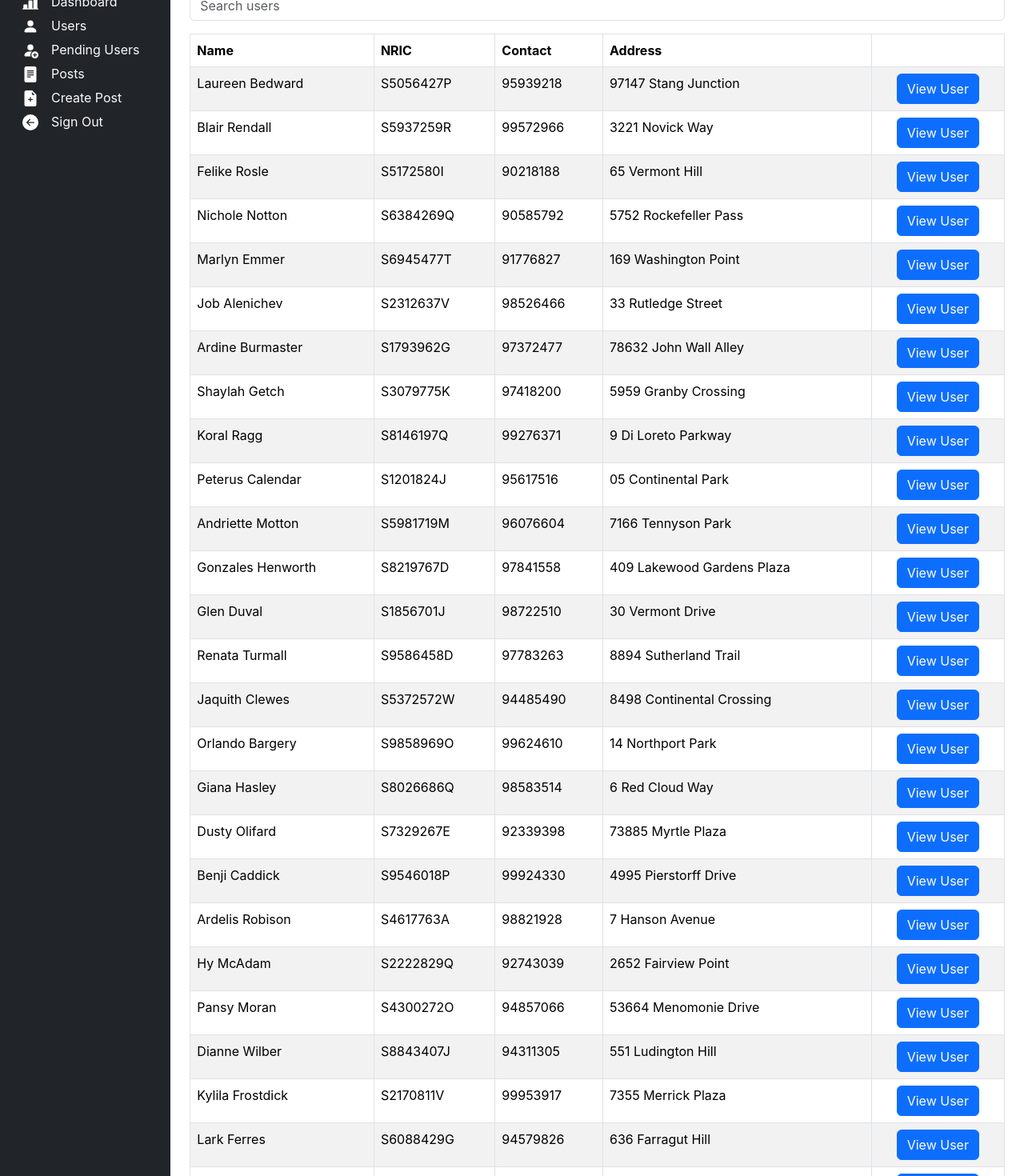
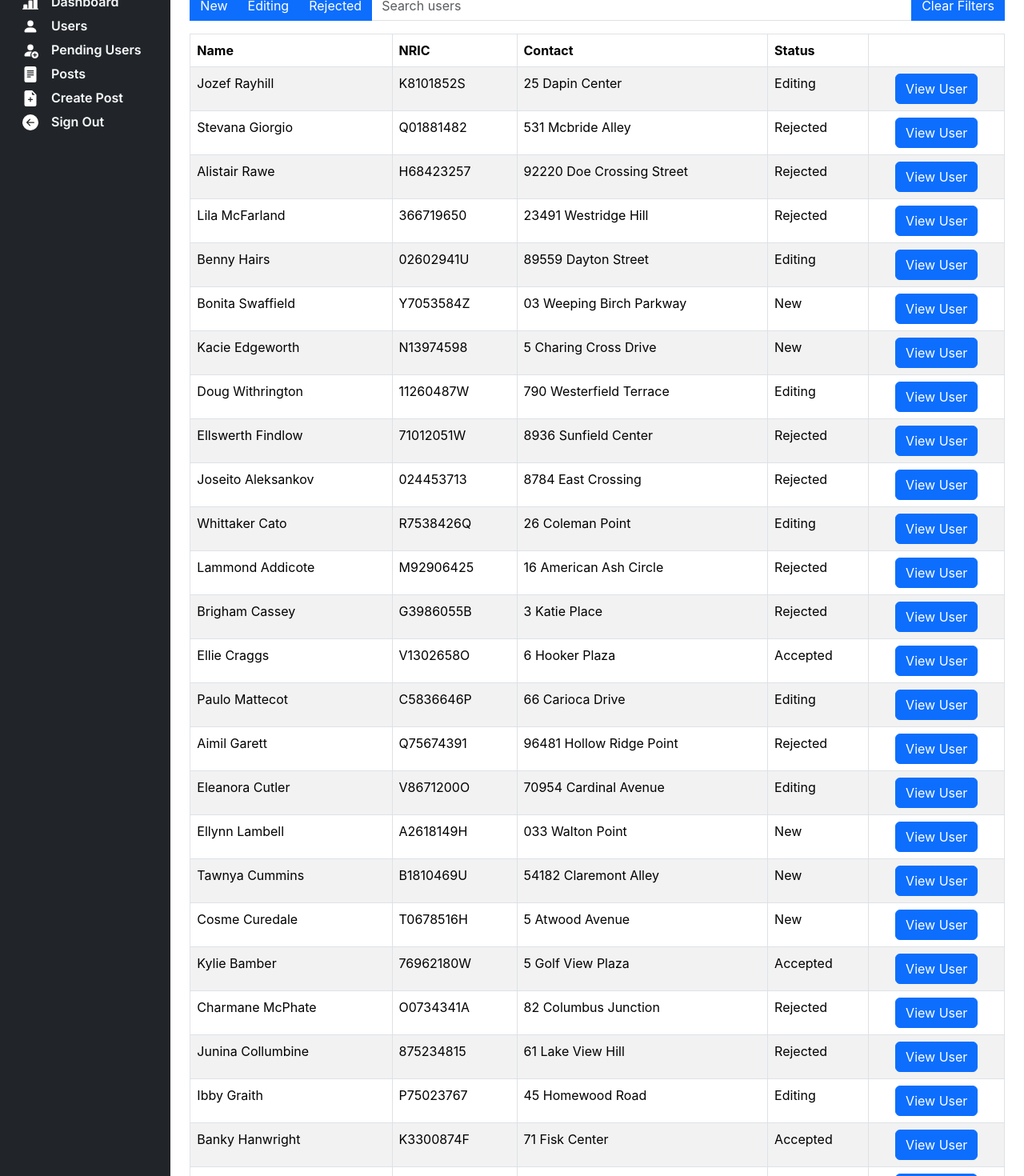
Before and after one commit to ljlimjk10/lums-onboarding-fe, a React (Create React App) app: page / in a window 1280 px wide. Shown: the part 100-1570 px from the top of the page at 80% size. Built offline with nearby package versions, Linux system fonts and the light colour scheme.

Commit message:
deleted 1 line and changed index.html

```diff
--- a/src/App.js
+++ b/src/App.js
@@ -18,9 +18,9 @@
 		<Container fluid className="min-vh-100">
 			<Row>
 				<Sidebar />
-				<UserTable />
+				{/* <UserTable /> */}
 
-				{/* <PendingUsers /> */}
+				<PendingUsers />
 
 
 
--- a/src/components/Sidebar/Sidebar.js
+++ b/src/components/Sidebar/Sidebar.js
@@ -1,4 +1,3 @@
-
 import React from "react";
 import {
 	BarChartLineFill,
--- a/src/components/Table/PendingUsers.js
+++ b/src/components/Table/PendingUsers.js
@@ -34,16 +34,10 @@
                 New
               </Button>
               <Button
-                variant={selectedStatus === 'Pending' ? 'info' : 'primary'}
-                onClick={() => setSelectedStatus('Pending')}
+                variant={selectedStatus === 'Editing' ? 'info' : 'primary'}
+                onClick={() => setSelectedStatus('Editing')}
               >
-                Pending
-              </Button>
-              <Button
-                variant={selectedStatus === 'Modified' ? 'info' : 'primary'}
-                onClick={() => setSelectedStatus('Modified')}
-              >
-                Modified
+                Editing
               </Button>
               <Button
                 variant={selectedStatus === 'Rejected' ? 'info' : 'primary'}
@@ -60,6 +54,7 @@
             <Button
               variant="primary"
               onClick={clearFilters}
+              style={{ borderRadius: 0 }}
             >
               Clear Filters
             </Button>
--- a/src/components/Table/data.js
+++ b/src/components/Table/data.js
@@ -1,331 +1,331 @@
 export const data = [{
   "id": 1,
-  "Name": "Laureen Bedward",
-  "NRIC": "S5056427P",
-  "Address": "97147 Stang Junction",
-  "Contact": "95939218",
-  "Telegram": "jzdvbfgxh",
-  "Driver License": "http://dummyimage.com/128x100.png/dddddd/000000",
-  "Certifications": "http://dummyimage.com/135x100.png/dddddd/000000",
-  "Identification Photo": "http://dummyimage.com/214x100.png/5fa2dd/ffffff",
-  "Status": "Pending"
+  "Name": "Jozef Rayhill",
+  "NRIC": "K8101852S",
+  "Address": "25 Dapin Center",
+  "Contact": "63837130",
+  "Telegram": "ulxymmp",
+  "Driver License": "http://dummyimage.com/239x100.png/dddddd/000000",
+  "Certifications": "http://dummyimage.com/218x100.png/ff4444/ffffff",
+  "Identification Photo": "http://dummyimage.com/152x100.png/ff4444/ffffff",
+  "Status": "Editing"
 }, {
   "id": 2,
-  "Name": "Blair Rendall",
-  "NRIC": "S5937259R",
-  "Address": "3221 Novick Way",
-  "Contact": "99572966",
-  "Telegram": "rshohnjet",
-  "Driver License": "http://dummyimage.com/137x100.png/dddddd/000000",
-  "Certifications": "http://dummyimage.com/143x100.png/ff4444/ffffff",
-  "Identification Photo": "http://dummyimage.com/173x100.png/ff4444/ffffff",
-  "Status": "New"
+  "Name": "Stevana Giorgio",
+  "NRIC": "Q01881482",
+  "Address": "531 Mcbride Alley",
+  "Contact": "00375509",
+  "Telegram": "hqhbnoz",
+  "Driver License": "http://dummyimage.com/229x100.png/5fa2dd/ffffff",
+  "Certifications": "http://dummyimage.com/126x100.png/5fa2dd/ffffff",
+  "Identification Photo": "http://dummyimage.com/190x100.png/5fa2dd/ffffff",
+  "Status": "Rejected"
 }, {
   "id": 3,
-  "Name": "Felike Rosle",
-  "NRIC": "S5172580I",
-  "Address": "65 Vermont Hill",
-  "Contact": "90218188",
-  "Telegram": "onrfnpspr",
-  "Driver License": "http://dummyimage.com/167x100.png/5fa2dd/ffffff",
-  "Certifications": "http://dummyimage.com/233x100.png/cc0000/ffffff",
-  "Identification Photo": "http://dummyimage.com/150x100.png/ff4444/ffffff",
-  "Status": "New"
+  "Name": "Alistair Rawe",
+  "NRIC": "H68423257",
+  "Address": "92220 Doe Crossing Street",
+  "Contact": "51650184",
+  "Telegram": "jhzlrka",
+  "Driver License": "http://dummyimage.com/109x100.png/cc0000/ffffff",
+  "Certifications": "http://dummyimage.com/142x100.png/5fa2dd/ffffff",
+  "Identification Photo": "http://dummyimage.com/109x100.png/ff4444/ffffff",
+  "Status": "Rejected"
 }, {
   "id": 4,
-  "Name": "Nichole Notton",
-  "NRIC": "S6384269Q",
-  "Address": "5752 Rockefeller Pass",
-  "Contact": "90585792",
-  "Telegram": "cyupphsvi",
-  "Driver License": "http://dummyimage.com/162x100.png/cc0000/ffffff",
-  "Certifications": "http://dummyimage.com/237x100.png/5fa2dd/ffffff",
-  "Identification Photo": "http://dummyimage.com/237x100.png/dddddd/000000",
-  "Status": "New"
+  "Name": "Lila McFarland",
+  "NRIC": "366719650",
+  "Address": "23491 Westridge Hill",
+  "Contact": "45401761",
+  "Telegram": "jllzreu",
+  "Driver License": "http://dummyimage.com/232x100.png/cc0000/ffffff",
+  "Certifications": "http://dummyimage.com/116x100.png/ff4444/ffffff",
+  "Identification Photo": "http://dummyimage.com/190x100.png/5fa2dd/ffffff",
+  "Status": "Rejected"
 }, {
   "id": 5,
-  "Name": "Marlyn Emmer",
-  "NRIC": "S6945477T",
-  "Address": "169 Washington Point",
-  "Contact": "91776827",
-  "Telegram": "ynoktegqa",
-  "Driver License": "http://dummyimage.com/189x100.png/ff4444/ffffff",
-  "Certifications": "http://dummyimage.com/113x100.png/5fa2dd/ffffff",
-  "Identification Photo": "http://dummyimage.com/212x100.png/ff4444/ffffff",
-  "Status": "Modified"
+  "Name": "Benny Hairs",
+  "NRIC": "02602941U",
+  "Address": "89559 Dayton Street",
+  "Contact": "72698680",
+  "Telegram": "mgzndbp",
+  "Driver License": "http://dummyimage.com/131x100.png/dddddd/000000",
+  "Certifications": "http://dummyimage.com/239x100.png/cc0000/ffffff",
+  "Identification Photo": "http://dummyimage.com/190x100.png/dddddd/000000",
+  "Status": "Editing"
 }, {
   "id": 6,
-  "Name": "Job Alenichev",
-  "NRIC": "S2312637V",
-  "Address": "33 Rutledge Street",
-  "Contact": "98526466",
-  "Telegram": "mglspeuhu",
-  "Driver License": "http://dummyimage.com/147x100.png/5fa2dd/ffffff",
-  "Certifications": "http://dummyimage.com/200x100.png/5fa2dd/ffffff",
-  "Identification Photo": "http://dummyimage.com/195x100.png/dddddd/000000",
+  "Name": "Bonita Swaffield",
+  "NRIC": "Y7053584Z",
+  "Address": "03 Weeping Birch Parkway",
+  "Contact": "02350674",
+  "Telegram": "bkmdcns",
+  "Driver License": "http://dummyimage.com/125x100.png/dddddd/000000",
+  "Certifications": "http://dummyimage.com/181x100.png/cc0000/ffffff",
+  "Identification Photo": "http://dummyimage.com/142x100.png/ff4444/ffffff",
   "Status": "New"
 }, {
   "id": 7,
-  "Name": "Ardine Burmaster",
-  "NRIC": "S1793962G",
-  "Address": "78632 John Wall Alley",
-  "Contact": "97372477",
-  "Telegram": "ddpzjdxqu",
-  "Driver License": "http://dummyimage.com/122x100.png/5fa2dd/ffffff",
-  "Certifications": "http://dummyimage.com/173x100.png/5fa2dd/ffffff",
-  "Identification Photo": "http://dummyimage.com/140x100.png/cc0000/ffffff",
-  "Status": "Pending"
+  "Name": "Kacie Edgeworth",
+  "NRIC": "N13974598",
+  "Address": "5 Charing Cross Drive",
+  "Contact": "44924643",
+  "Telegram": "cobksfg",
+  "Driver License": "http://dummyimage.com/197x100.png/5fa2dd/ffffff",
+  "Certifications": "http://dummyimage.com/173x100.png/cc0000/ffffff",
+  "Identification Photo": "http://dummyimage.com/221x100.png/5fa2dd/ffffff",
+  "Status": "New"
 }, {
   "id": 8,
-  "Name": "Shaylah Getch",
-  "NRIC": "S3079775K",
-  "Address": "5959 Granby Crossing",
-  "Contact": "97418200",
-  "Telegram": "vqtuybvgm",
-  "Driver License": "http://dummyimage.com/177x100.png/dddddd/000000",
-  "Certifications": "http://dummyimage.com/146x100.png/cc0000/ffffff",
-  "Identification Photo": "http://dummyimage.com/132x100.png/5fa2dd/ffffff",
-  "Status": "Modified"
+  "Name": "Doug Withrington",
+  "NRIC": "11260487W",
+  "Address": "790 Westerfield Terrace",
+  "Contact": "10463645",
+  "Telegram": "dptwzyi",
+  "Driver License": "http://dummyimage.com/132x100.png/ff4444/ffffff",
+  "Certifications": "http://dummyimage.com/194x100.png/dddddd/000000",
+  "Identification Photo": "http://dummyimage.com/128x100.png/5fa2dd/ffffff",
+  "Status": "Editing"
 }, {
   "id": 9,
-  "Name": "Koral Ragg",
-  "NRIC": "S8146197Q",
-  "Address": "9 Di Loreto Parkway",
-  "Contact": "99276371",
-  "Telegram": "jfdakthnl",
-  "Driver License": "http://dummyimage.com/138x100.png/5fa2dd/ffffff",
-  "Certifications": "http://dummyimage.com/226x100.png/cc0000/ffffff",
-  "Identification Photo": "http://dummyimage.com/108x100.png/dddddd/000000",
+  "Name": "Ellswerth Findlow",
+  "NRIC": "71012051W",
+  "Address": "8936 Sunfield Center",
+  "Contact": "97917034",
+  "Telegram": "hbvnwpd",
+  "Driver License": "http://dummyimage.com/146x100.png/ff4444/ffffff",
+  "Certifications": "http://dummyimage.com/150x100.png/cc0000/ffffff",
+  "Identification Photo": "http://dummyimage.com/224x100.png/ff4444/ffffff",
+  "Status": "Rejected"
+}, {
+  "id": 10,
+  "Name": "Joseito Aleksankov",
+  "NRIC": "024453713",
+  "Address": "8784 East Crossing",
+  "Contact": "23150846",
+  "Telegram": "uwfidjt",
+  "Driver License": "http://dummyimage.com/114x100.png/dddddd/000000",
+  "Certifications": "http://dummyimage.com/204x100.png/5fa2dd/ffffff",
+  "Identification Photo": "http://dummyimage.com/184x100.png/dddddd/000000",
+  "Status": "Rejected"
+}, {
+  "id": 11,
+  "Name": "Whittaker Cato",
+  "NRIC": "R7538426Q",
+  "Address": "26 Coleman Point",
+  "Contact": "05807386",
+  "Telegram": "eeewyyl",
+  "Driver License": "http://dummyimage.com/179x100.png/cc0000/ffffff",
+  "Certifications": "http://dummyimage.com/151x100.png/ff4444/ffffff",
+  "Identification Photo": "http://dummyimage.com/168x100.png/dddddd/000000",
+  "Status": "Editing"
+}, {
+  "id": 12,
+  "Name": "Lammond Addicote",
+  "NRIC": "M92906425",
+  "Address": "16 American Ash Circle",
+  "Contact": "44204687",
+  "Telegram": "dtytpkv",
+  "Driver License": "http://dummyimage.com/227x100.png/5fa2dd/ffffff",
+  "Certifications": "http://dummyimage.com/120x100.png/ff4444/ffffff",
+  "Identification Photo": "http://dummyimage.com/235x100.png/ff4444/ffffff",
+  "Status": "Rejected"
+}, {
+  "id": 13,
+  "Name": "Brigham Cassey",
+  "NRIC": "G3986055B",
+  "Address": "3 Katie Place",
+  "Contact": "96649338",
+  "Telegram": "idobkdy",
+  "Driver License": "http://dummyimage.com/132x100.png/cc0000/ffffff",
+  "Certifications": "http://dummyimage.com/103x100.png/5fa2dd/ffffff",
+  "Identification Photo": "http://dummyimage.com/132x100.png/5fa2dd/ffffff",
+  "Status": "Rejected"
+}, {
+  "id": 14,
+  "Name": "Ellie Craggs",
+  "NRIC": "V1302658O",
+  "Address": "6 Hooker Plaza",
+  "Contact": "70935846",
+  "Telegram": "lncuelw",
+  "Driver License": "http://dummyimage.com/176x100.png/ff4444/ffffff",
+  "Certifications": "http://dummyimage.com/119x100.png/5fa2dd/ffffff",
+  "Identification Photo": "http://dummyimage.com/219x100.png/5fa2dd/ffffff",
+  "Status": "Accepted"
+}, {
+  "id": 15,
+  "Name": "Paulo Mattecot",
+  "NRIC": "C5836646P",
+  "Address": "66 Carioca Drive",
+  "Contact": "61839282",
+  "Telegram": "uwejoik",
+  "Driver License": "http://dummyimage.com/125x100.png/dddddd/000000",
+  "Certifications": "http://dummyimage.com/122x100.png/cc0000/ffffff",
+  "Identification Photo": "http://dummyimage.com/196x100.png/dddddd/000000",
+  "Status": "Editing"
+}, {
+  "id": 16,
+  "Name": "Aimil Garett",
+  "NRIC": "Q75674391",
+  "Address": "96481 Hollow Ridge Point",
+  "Contact": "25938026",
+  "Telegram": "ivwivgg",
+  "Driver License": "http://dummyimage.com/138x100.png/dddddd/000000",
+  "Certifications": "http://dummyimage.com/103x100.png/dddddd/000000",
+  "Identification Photo": "http://dummyimage.com/203x100.png/ff4444/ffffff",
+  "Status": "Rejected"
+}, {
+  "id": 17,
+  "Name": "Eleanora Cutler",
+  "NRIC": "V8671200O",
+  "Address": "70954 Cardinal Avenue",
+  "Contact": "18893767",
+  "Telegram": "pkcuuiu",
+  "Driver License": "http://dummyimage.com/104x100.png/5fa2dd/ffffff",
+  "Certifications": "http://dummyimage.com/190x100.png/cc0000/ffffff",
+  "Identification Photo": "http://dummyimage.com/151x100.png/cc0000/ffffff",
+  "Status": "Editing"
+}, {
+  "id": 18,
+  "Name": "Ellynn Lambell",
+  "NRIC": "A2618149H",
+  "Address": "033 Walton Point",
+  "Contact": "79199493",
+  "Telegram": "wuicvem",
+  "Driver License": "http://dummyimage.com/172x100.png/cc0000/ffffff",
+  "Certifications": "http://dummyimage.com/164x100.png/cc0000/ffffff",
+  "Identification Photo": "http://dummyimage.com/222x100.png/ff4444/ffffff",
   "Status": "New"
 }, {
-  "id": 10,
-  "Name": "Peterus Calendar",
-  "NRIC": "S1201824J",
-  "Address": "05 Continental Park",
-  "Contact": "95617516",
-  "Telegram": "rbfxtkxot",
-  "Driver License": "http://dummyimage.com/225x100.png/ff4444/ffffff",
-  "Certifications": "http://dummyimage.com/228x100.png/dddddd/000000",
-  "Identification Photo": "http://dummyimage.com/162x100.png/dddddd/000000",
-  "Status": "Modified"
-}, {
-  "id": 11,
-  "Name": "Andriette Motton",
-  "NRIC": "S5981719M",
-  "Address": "7166 Tennyson Park",
-  "Contact": "96076604",
-  "Telegram": "gfdygcgae",
-  "Driver License": "http://dummyimage.com/131x100.png/ff4444/ffffff",
-  "Certifications": "http://dummyimage.com/216x100.png/dddddd/000000",
-  "Identification Photo": "http://dummyimage.com/189x100.png/cc0000/ffffff",
+  "id": 19,
+  "Name": "Tawnya Cummins",
+  "NRIC": "B1810469U",
+  "Address": "54182 Claremont Alley",
+  "Contact": "13215001",
+  "Telegram": "hzfkdpn",
+  "Driver License": "http://dummyimage.com/243x100.png/5fa2dd/ffffff",
+  "Certifications": "http://dummyimage.com/200x100.png/dddddd/000000",
+  "Identification Photo": "http://dummyimage.com/149x100.png/ff4444/ffffff",
   "Status": "New"
 }, {
-  "id": 12,
-  "Name": "Gonzales Henworth",
-  "NRIC": "S8219767D",
-  "Address": "409 Lakewood Gardens Plaza",
-  "Contact": "97841558",
-  "Telegram": "zlrzhxjig",
-  "Driver License": "http://dummyimage.com/206x100.png/ff4444/ffffff",
-  "Certifications": "http://dummyimage.com/227x100.png/ff4444/ffffff",
-  "Identification Photo": "http://dummyimage.com/226x100.png/ff4444/ffffff",
-  "Status": "Pending"
+  "id": 20,
+  "Name": "Cosme Curedale",
+  "NRIC": "T0678516H",
+  "Address": "5 Atwood Avenue",
+  "Contact": "17494061",
+  "Telegram": "kezsrqp",
+  "Driver License": "http://dummyimage.com/232x100.png/ff4444/ffffff",
+  "Certifications": "http://dummyimage.com/165x100.png/ff4444/ffffff",
+  "Identification Photo": "http://dummyimage.com/130x100.png/cc0000/ffffff",
+  "Status": "New"
 }, {
-  "id": 13,
-  "Name": "Glen Duval",
-  "NRIC": "S1856701J",
-  "Address": "30 Vermont Drive",
-  "Contact": "98722510",
-  "Telegram": "aqrnbogij",
-  "Driver License": "http://dummyimage.com/156x100.png/dddddd/000000",
-  "Certifications": "http://dummyimage.com/185x100.png/ff4444/ffffff",
-  "Identification Photo": "http://dummyimage.com/149x100.png/5fa2dd/ffffff",
-  "Status": "Pending"
+  "id": 21,
+  "Name": "Kylie Bamber",
+  "NRIC": "76962180W",
+  "Address": "5 Golf View Plaza",
+  "Contact": "39363877",
+  "Telegram": "txgyfbh",
+  "Driver License": "http://dummyimage.com/200x100.png/ff4444/ffffff",
+  "Certifications": "http://dummyimage.com/122x100.png/dddddd/000000",
+  "Identification Photo": "http://dummyimage.com/130x100.png/dddddd/000000",
+  "Status": "Accepted"
 }, {
-  "id": 14,
-  "Name": "Renata Turmall",
-  "NRIC": "S9586458D",
-  "Address": "8894 Sutherland Trail",
-  "Contact": "97783263",
-  "Telegram": "osiwvafkk",
-  "Driver License": "http://dummyimage.com/240x100.png/ff4444/ffffff",
-  "Certifications": "http://dummyimage.com/213x100.png/cc0000/ffffff",
-  "Identification Photo": "http://dummyimage.com/244x100.png/dddddd/000000",
-  "Status": "Pending"
-}, {
-  "id": 15,
-  "Name": "Jaquith Clewes",
-  "NRIC": "S5372572W",
-  "Address": "8498 Continental Crossing",
-  "Contact": "94485490",
-  "Telegram": "uhvouyqnm",
-  "Driver License": "http://dummyimage.com/102x100.png/5fa2dd/ffffff",
-  "Certifications": "http://dummyimage.com/195x100.png/ff4444/ffffff",
-  "Identification Photo": "http://dummyimage.com/226x100.png/5fa2dd/ffffff",
+  "id": 22,
+  "Name": "Charmane McPhate",
+  "NRIC": "O0734341A",
+  "Address": "82 Columbus Junction",
+  "Contact": "82547719",
+  "Telegram": "sekfkbw",
+  "Driver License": "http://dummyimage.com/207x100.png/ff4444/ffffff",
+  "Certifications": "http://dummyimage.com/238x100.png/ff4444/ffffff",
+  "Identification Photo": "http://dummyimage.com/208x100.png/dddddd/000000",
   "Status": "Rejected"
 }, {
-  "id": 16,
-  "Name": "Orlando Bargery",
-  "NRIC": "S9858969O",
-  "Address": "14 Northport Park",
-  "Contact": "99624610",
-  "Telegram": "vsozngjam",
-  "Driver License": "http://dummyimage.com/222x100.png/5fa2dd/ffffff",
-  "Certifications": "http://dummyimage.com/223x100.png/cc0000/ffffff",
-  "Identification Photo": "http://dummyimage.com/106x100.png/cc0000/ffffff",
-  "Status": "Pending"
-}, {
-  "id": 17,
-  "Name": "Giana Hasley",
-  "NRIC": "S8026686Q",
-  "Address": "6 Red Cloud Way",
-  "Contact": "98583514",
-  "Telegram": "brzvmrdom",
-  "Driver License": "http://dummyimage.com/114x100.png/cc0000/ffffff",
-  "Certifications": "http://dummyimage.com/193x100.png/cc0000/ffffff",
-  "Identification Photo": "http://dummyimage.com/245x100.png/5fa2dd/ffffff",
-  "Status": "Modified"
-}, {
-  "id": 18,
-  "Name": "Dusty Olifard",
-  "NRIC": "S7329267E",
-  "Address": "73885 Myrtle Plaza",
-  "Contact": "92339398",
-  "Telegram": "uqcyrueha",
-  "Driver License": "http://dummyimage.com/177x100.png/5fa2dd/ffffff",
-  "Certifications": "http://dummyimage.com/203x100.png/5fa2dd/ffffff",
-  "Identification Photo": "http://dummyimage.com/181x100.png/dddddd/000000",
-  "Status": "Pending"
-}, {
-  "id": 19,
-  "Name": "Benji Caddick",
-  "NRIC": "S9546018P",
-  "Address": "4995 Pierstorff Drive",
-  "Contact": "99924330",
-  "Telegram": "cewzjzgow",
-  "Driver License": "http://dummyimage.com/141x100.png/ff4444/ffffff",
-  "Certifications": "http://dummyimage.com/137x100.png/ff4444/ffffff",
-  "Identification Photo": "http://dummyimage.com/240x100.png/dddddd/000000",
+  "id": 23,
+  "Name": "Junina Collumbine",
+  "NRIC": "875234815",
+  "Address": "61 Lake View Hill",
+  "Contact": "19202227",
+  "Telegram": "lotgyyy",
+  "Driver License": "http://dummyimage.com/140x100.png/ff4444/ffffff",
+  "Certifications": "http://dummyimage.com/150x100.png/5fa2dd/ffffff",
+  "Identification Photo": "http://dummyimage.com/244x100.png/5fa2dd/ffffff",
   "Status": "Rejected"
 }, {
-  "id": 20,
-  "Name": "Ardelis Robison",
-  "NRIC": "S4617763A",
-  "Address": "7 Hanson Avenue",
-  "Contact": "98821928",
-  "Telegram": "lvqisgxch",
-  "Driver License": "http://dummyimage.com/237x100.png/dddddd/000000",
-  "Certifications": "http://dummyimage.com/184x100.png/ff4444/ffffff",
-  "Identification Photo": "http://dummyimage.com/132x100.png/ff4444/ffffff",
-  "Status": "Pending"
+  "id": 24,
+  "Name": "Ibby Graith",
+  "NRIC": "P75023767",
+  "Address": "45 Homewood Road",
+  "Contact": "64760861",
+  "Telegram": "hrmqjfv",
+  "Driver License": "http://dummyimage.com/128x100.png/dddddd/000000",
+  "Certifications": "http://dummyimage.com/138x100.png/5fa2dd/ffffff",
+  "Identification Photo": "http://dummyimage.com/137x100.png/ff4444/ffffff",
+  "Status": "Editing"
 }, {
-  "id": 21,
-  "Name": "Hy McAdam",
-  "NRIC": "S2222829Q",
-  "Address": "2652 Fairview Point",
-  "Contact": "92743039",
-  "Telegram": "tyxdalzmh",
-  "Driver License": "http://dummyimage.com/250x100.png/cc0000/ffffff",
-  "Certifications": "http://dummyimage.com/182x100.png/ff4444/ffffff",
-  "Identification Photo": "http://dummyimage.com/228x100.png/ff4444/ffffff",
-  "Status": "Modified"
+  "id": 25,
+  "Name": "Banky Hanwright",
+  "NRIC": "K3300874F",
+  "Address": "71 Fisk Center",
+  "Contact": "95475373",
+  "Telegram": "tqsknhm",
+  "Driver License": "http://dummyimage.com/187x100.png/ff4444/ffffff",
+  "Certifications": "http://dummyimage.com/157x100.png/cc0000/ffffff",
+  "Identification Photo": "http://dummyimage.com/217x100.png/ff4444/ffffff",
+  "Status": "Accepted"
 }, {
-  "id": 22,
-  "Name": "Pansy Moran",
-  "NRIC": "S4300272O",
-  "Address": "53664 Menomonie Drive",
-  "Contact": "94857066",
-  "Telegram": "dlaxrcrjh",
-  "Driver License": "http://dummyimage.com/160x100.png/ff4444/ffffff",
-  "Certifications": "http://dummyimage.com/228x100.png/ff4444/ffffff",
-  "Identification Photo": "http://dummyimage.com/241x100.png/ff4444/ffffff",
+  "id": 26,
+  "Name": "Audrye Stannislawski",
+  "NRIC": "G3542935P",
+  "Address": "45 Thackeray Center",
+  "Contact": "23060217",
+  "Telegram": "uvbxdvz",
+  "Driver License": "http://dummyimage.com/122x100.png/cc0000/ffffff",
+  "Certifications": "http://dummyimage.com/134x100.png/cc0000/ffffff",
+  "Identification Photo": "http://dummyimage.com/186x100.png/cc0000/ffffff",
   "Status": "New"
 }, {
-  "id": 23,
-  "Name": "Dianne Wilber",
-  "NRIC": "S8843407J",
-  "Address": "551 Ludington Hill",
-  "Contact": "94311305",
-  "Telegram": "uipowmmvo",
-  "Driver License": "http://dummyimage.com/177x100.png/5fa2dd/ffffff",
-  "Certifications": "http://dummyimage.com/229x100.png/5fa2dd/ffffff",
-  "Identification Photo": "http://dummyimage.com/203x100.png/ff4444/ffffff",
+  "id": 27,
+  "Name": "Hilliard Sirkett",
+  "NRIC": "Y5160990V",
+  "Address": "8 Tomscot Trail",
+  "Contact": "49210478",
+  "Telegram": "hzyhsoi",
+  "Driver License": "http://dummyimage.com/153x100.png/ff4444/ffffff",
+  "Certifications": "http://dummyimage.com/110x100.png/5fa2dd/ffffff",
+  "Identification Photo": "http://dummyimage.com/173x100.png/dddddd/000000",
+  "Status": "Accepted"
+}, {
+  "id": 28,
+  "Name": "Jacqui Waddoups",
+  "NRIC": "V2847999V",
+  "Address": "20 Sycamore Drive",
+  "Contact": "52013943",
+  "Telegram": "fyoethb",
+  "Driver License": "http://dummyimage.com/248x100.png/5fa2dd/ffffff",
+  "Certifications": "http://dummyimage.com/180x100.png/ff4444/ffffff",
+  "Identification Photo": "http://dummyimage.com/205x100.png/cc0000/ffffff",
   "Status": "New"
 }, {
-  "id": 24,
-  "Name": "Kylila Frostdick",
-  "NRIC": "S2170811V",
-  "Address": "7355 Merrick Plaza",
-  "Contact": "99953917",
-  "Telegram": "opbopchoq",
-  "Driver License": "http://dummyimage.com/175x100.png/ff4444/ffffff",
-  "Certifications": "http://dummyimage.com/191x100.png/cc0000/ffffff",
-  "Identification Photo": "http://dummyimage.com/144x100.png/cc0000/ffffff",
-  "Status": "Pending"
-}, {
-  "id": 25,
-  "Name": "Lark Ferres",
-  "NRIC": "S6088429G",
-  "Address": "636 Farragut Hill",
-  "Contact": "94579826",
-  "Telegram": "ksanjveoa",
-  "Driver License": "http://dummyimage.com/178x100.png/cc0000/ffffff",
-  "Certifications": "http://dummyimage.com/189x100.png/dddddd/000000",
-  "Identification Photo": "http://dummyimage.com/156x100.png/5fa2dd/ffffff",
-  "Status": "Pending"
-}, {
-  "id": 26,
-  "Name": "Elsbeth Stolberger",
-  "NRIC": "S3299818P",
-  "Address": "622 Gina Trail",
-  "Contact": "96090168",
-  "Telegram": "cdksmvdsp",
-  "Driver License": "http://dummyimage.com/143x100.png/ff4444/ffffff",
-  "Certifications": "http://dummyimage.com/219x100.png/dddddd/000000",
-  "Identification Photo": "http://dummyimage.com/182x100.png/dddddd/000000",
-  "Status": "Rejected"
-}, {
-  "id": 27,
-  "Name": "Sibelle Bengal",
-  "NRIC": "S9027752N",
-  "Address": "970 Victoria Avenue",
-  "Contact": "98654885",
-  "Telegram": "aptczqtrf",
-  "Driver License": "http://dummyimage.com/168x100.png/5fa2dd/ffffff",
-  "Certifications": "http://dummyimage.com/161x100.png/dddddd/000000",
-  "Identification Photo": "http://dummyimage.com/243x100.png/5fa2dd/ffffff",
-  "Status": "Pending"
-}, {
-  "id": 28,
-  "Name": "Cacilie Ridgers",
-  "NRIC": "S5163771P",
-  "Address": "0 Aberg Hill",
-  "Contact": "94273923",
-  "Telegram": "dlpqshckg",
-  "Driver License": "http://dummyimage.com/230x100.png/5fa2dd/ffffff",
-  "Certifications": "http://dummyimage.com/201x100.png/ff4444/ffffff",
-  "Identification Photo": "http://dummyimage.com/159x100.png/5fa2dd/ffffff",
-  "Status": "Pending"
-}, {
   "id": 29,
-  "Name": "Cahra Gartsyde",
-  "NRIC": "S6166968J",
-  "Address": "61 Warrior Court",
-  "Contact": "91142048",
-  "Telegram": "yfgxfjeck",
-  "Driver License": "http://dummyimage.com/103x100.png/dddddd/000000",
-  "Certifications": "http://dummyimage.com/159x100.png/5fa2dd/ffffff",
-  "Identification Photo": "http://dummyimage.com/144x100.png/5fa2dd/ffffff",
-  "Status": "Pending"
+  "Name": "Elmo Haken",
+  "NRIC": "92573568U",
+  "Address": "9 Lotheville Road",
+  "Contact": "17247508",
+  "Telegram": "ttrnwxr",
+  "Driver License": "http://dummyimage.com/186x100.png/5fa2dd/ffffff",
+  "Certifications": "http://dummyimage.com/168x100.png/ff4444/ffffff",
+  "Identification Photo": "http://dummyimage.com/123x100.png/5fa2dd/ffffff",
+  "Status": "Editing"
 }, {
   "id": 30,
-  "Name": "Griffie Bowdrey",
-  "NRIC": "S6169978F",
-  "Address": "77 Carpenter Road",
-  "Contact": "98759498",
-  "Telegram": "ctmensqsb",
-  "Driver License": "http://dummyimage.com/162x100.png/dddddd/000000",
-  "Certifications": "http://dummyimage.com/224x100.png/dddddd/000000",
-  "Identification Photo": "http://dummyimage.com/191x100.png/cc0000/ffffff",
-  "Status": "Rejected"
+  "Name": "Koo Heddan",
+  "NRIC": "P2283453M",
+  "Address": "5386 Doe Crossing Pass",
+  "Contact": "16758450",
+  "Telegram": "gebblhs",
+  "Driver License": "http://dummyimage.com/146x100.png/5fa2dd/ffffff",
+  "Certifications": "http://dummyimage.com/143x100.png/5fa2dd/ffffff",
+  "Identification Photo": "http://dummyimage.com/245x100.png/dddddd/000000",
+  "Status": "Editing"
 }];
```
Also changed, not shown: public/index.html (+34 -1 lines).
